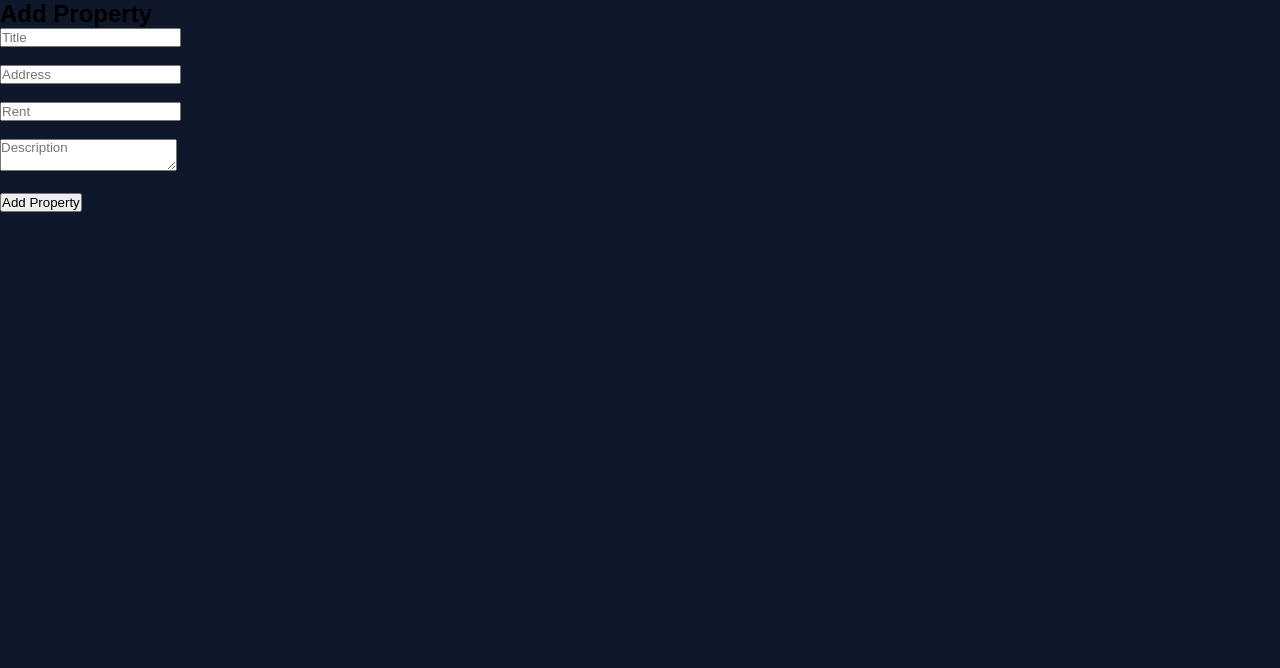
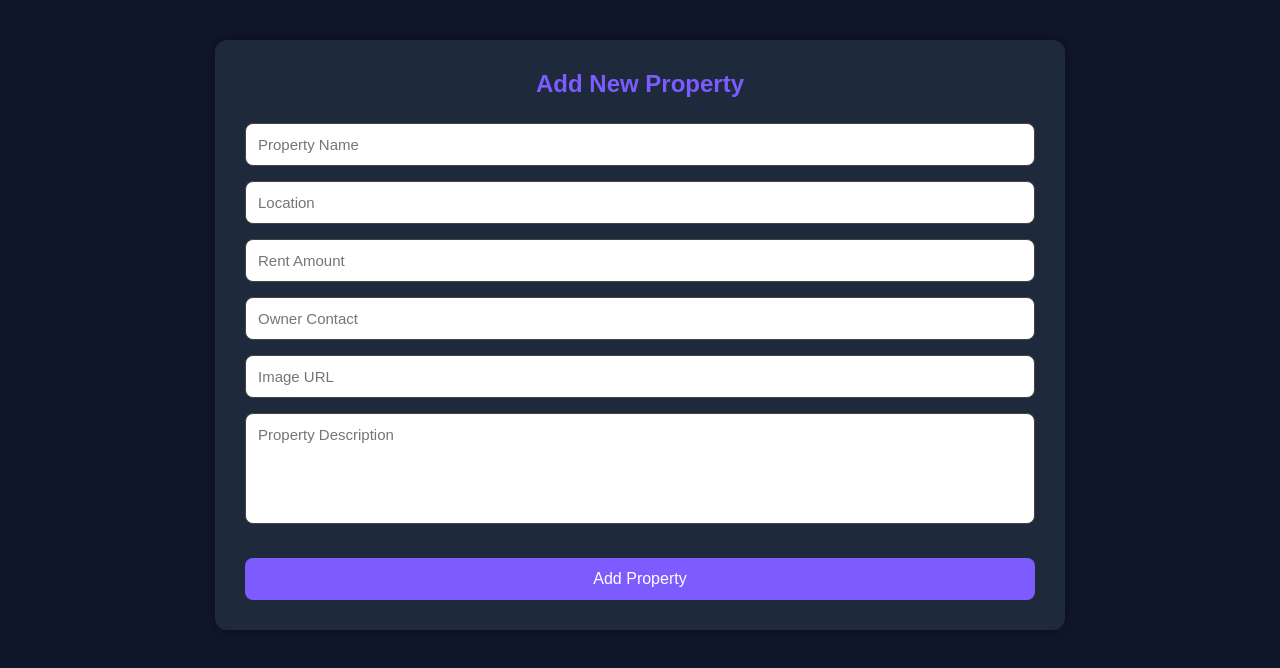
Before and after one commit to Hema976/House-Rent, a React (Vite) app in the folder frontend/: page /add-property in a window 1280 px wide. Shown: the top 668 px of the page. Built offline with nearby package versions, Linux system fonts and the light colour scheme.

Commit message:
Update AddProperty.jsx

```diff
--- a/frontend/src/pages/AddProperty.jsx
+++ b/frontend/src/pages/AddProperty.jsx
@@ -1,66 +1,100 @@
-import { useState } from "react";
-import API from "../services/api";
-
 function AddProperty() {
-  const [title, setTitle] = useState("");
-  const [address, setAddress] = useState("");
-  const [rent, setRent] = useState("");
-  const [description, setDescription] = useState("");
-
-  const handleSubmit = async () => {
-    try {
-      const res = await API.post("/properties", {
-        title,
-        address,
-        rent,
-        description,
-      });
-
-      alert(res.data.message);
-
-      setTitle("");
-      setAddress("");
-      setRent("");
-      setDescription("");
-    } catch (err) {
-      alert("Error adding property");
-    }
-  };
-
   return (
-    <div>
-      <h2>Add Property</h2>
+    <div
+      style={{
+        background: "#0f172a",
+        minHeight: "100vh",
+        padding: "40px",
+        color: "white",
+      }}
+    >
+      <div
+        style={{
+          maxWidth: "850px",
+          margin: "auto",
+          background: "#1e293b",
+          padding: "30px",
+          borderRadius: "12px",
+          boxShadow: "0 0 15px rgba(0,0,0,0.4)",
+        }}
+      >
+        <h2
+          style={{
+            textAlign: "center",
+            color: "#7c5cff",
+            marginBottom: "25px",
+          }}
+        >
+          Add New Property
+        </h2>
 
         <input
           type="text"
-        placeholder="Title"
-        value={title}
-        onChange={(e) => setTitle(e.target.value)}
-      /><br /><br />
+          placeholder="Property Name"
+          style={inputStyle}
+        />
 
         <input
           type="text"
-        placeholder="Address"
-        value={address}
-        onChange={(e) => setAddress(e.target.value)}
-      /><br /><br />
+          placeholder="Location"
+          style={inputStyle}
+        />
 
         <input
           type="number"
-        placeholder="Rent"
-        value={rent}
-        onChange={(e) => setRent(e.target.value)}
-      /><br /><br />
+          placeholder="Rent Amount"
+          style={inputStyle}
+        />
+
+        <input
+          type="text"
+          placeholder="Owner Contact"
+          style={inputStyle}
+        />
+
+        <input
+          type="text"
+          placeholder="Image URL"
+          style={inputStyle}
+        />
 
         <textarea
-        placeholder="Description"
-        value={description}
-        onChange={(e) => setDescription(e.target.value)}
-      /><br /><br />
+          placeholder="Property Description"
+          rows="5"
+          style={{
+            ...inputStyle,
+            resize: "none",
+          }}
+        />
 
-      <button onClick={handleSubmit}>Add Property</button>
+        <button
+          style={{
+            width: "100%",
+            padding: "12px",
+            background: "#7c5cff",
+            color: "white",
+            border: "none",
+            borderRadius: "8px",
+            cursor: "pointer",
+            fontSize: "16px",
+            marginTop: "15px",
+          }}
+        >
+          Add Property
+        </button>
+      </div>
     </div>
   );
 }
 
+const inputStyle = {
+  width: "100%",
+  padding: "12px",
+  marginBottom: "15px",
+  borderRadius: "8px",
+  border: "1px solid #444",
+  outline: "none",
+  fontSize: "15px",
+};
+
 export default AddProperty;
```
Lines whose indentation alone changed are shown as unchanged.
